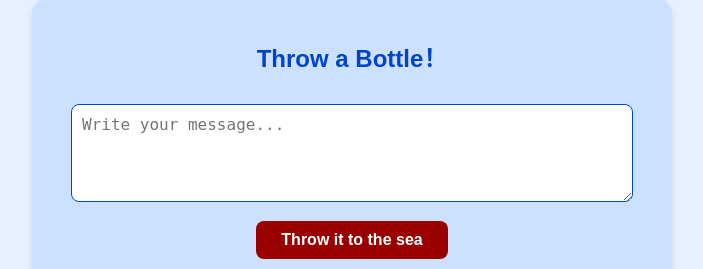
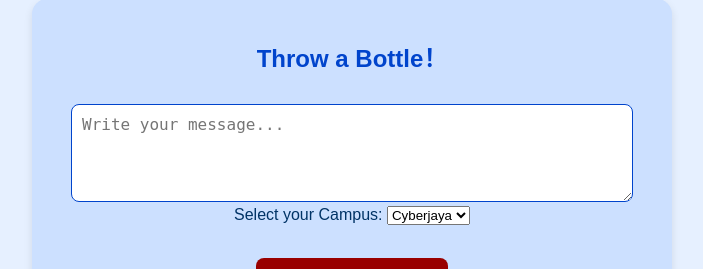
Before and after one commit to Mini-IT-Project/2520-CSP1123-TC1L-G-09, a Flask app: page / in a window 1280 px wide. Shown: the part 128-397 px from the top of the page, without its empty margins (288-991 px from the left). Run offline with Flask 3, Linux system fonts and the light colour scheme; parts of the project's set-up code (start-up, migrations or seed data) failed here and were passed over.

Commit message:
index--try to realize filter campus

```diff
--- a/src/templates/index.html
+++ b/src/templates/index.html
@@ -16,6 +16,11 @@
             <h2>Throw a Bottle！</h2>
             <form action="{{ url_for('bottle.throw') }}" method="post">
                 <textarea name="content" rows="4" placeholder="Write your message..." required></textarea><br>
+                <label for="campus">Select your Campus:</label>
+                <select name="campus" required>
+                    <option value="cyberjaya">Cyberjaya</option>
+                    <option value="melaka">Melaka></option>
+                </select><br><br>
                 <button type="submit">Throw it to the sea</button>
             </form>
             <p class="info">There are {{ unpicked_count }} bottles floating in the sea 🌊</p>
```
